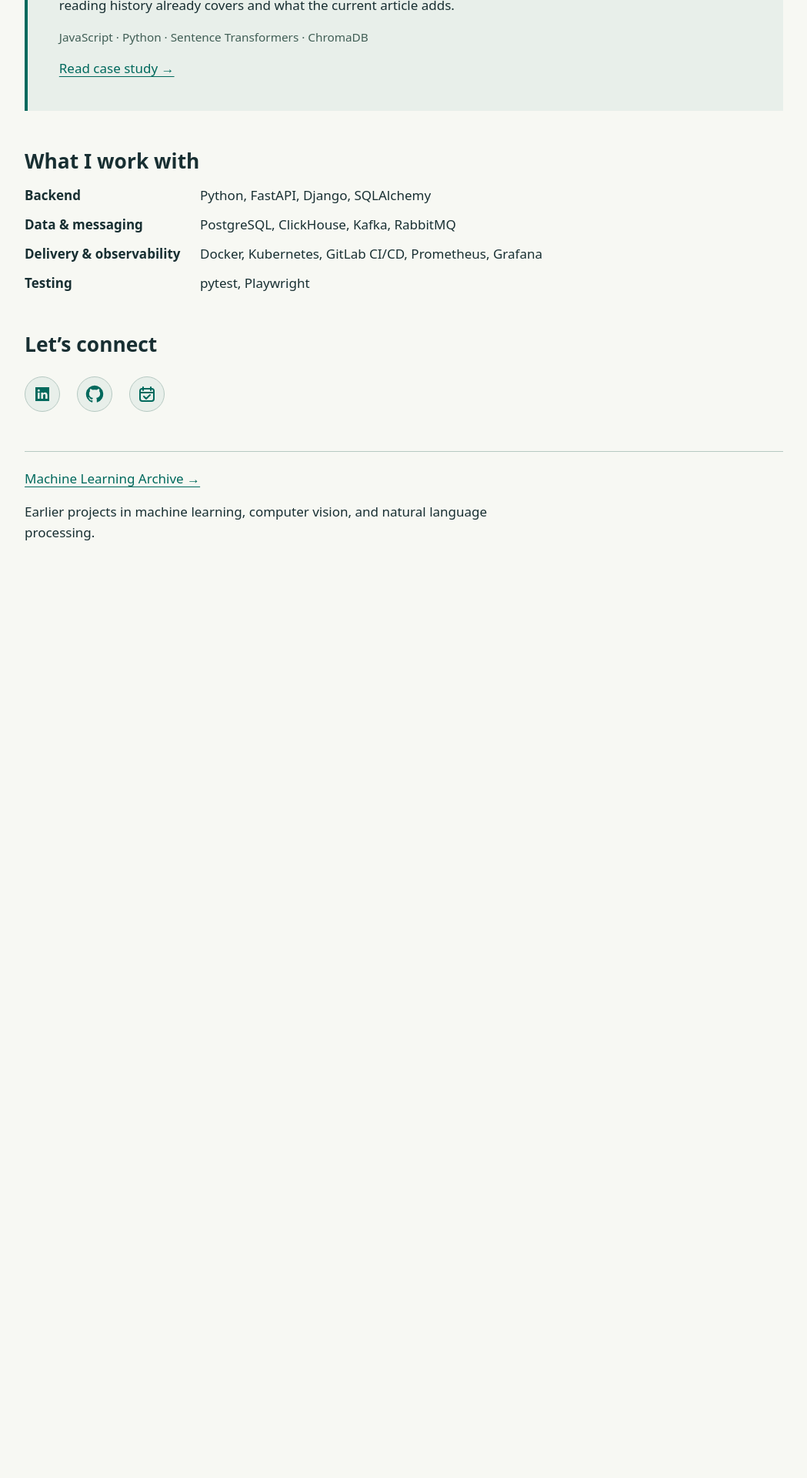
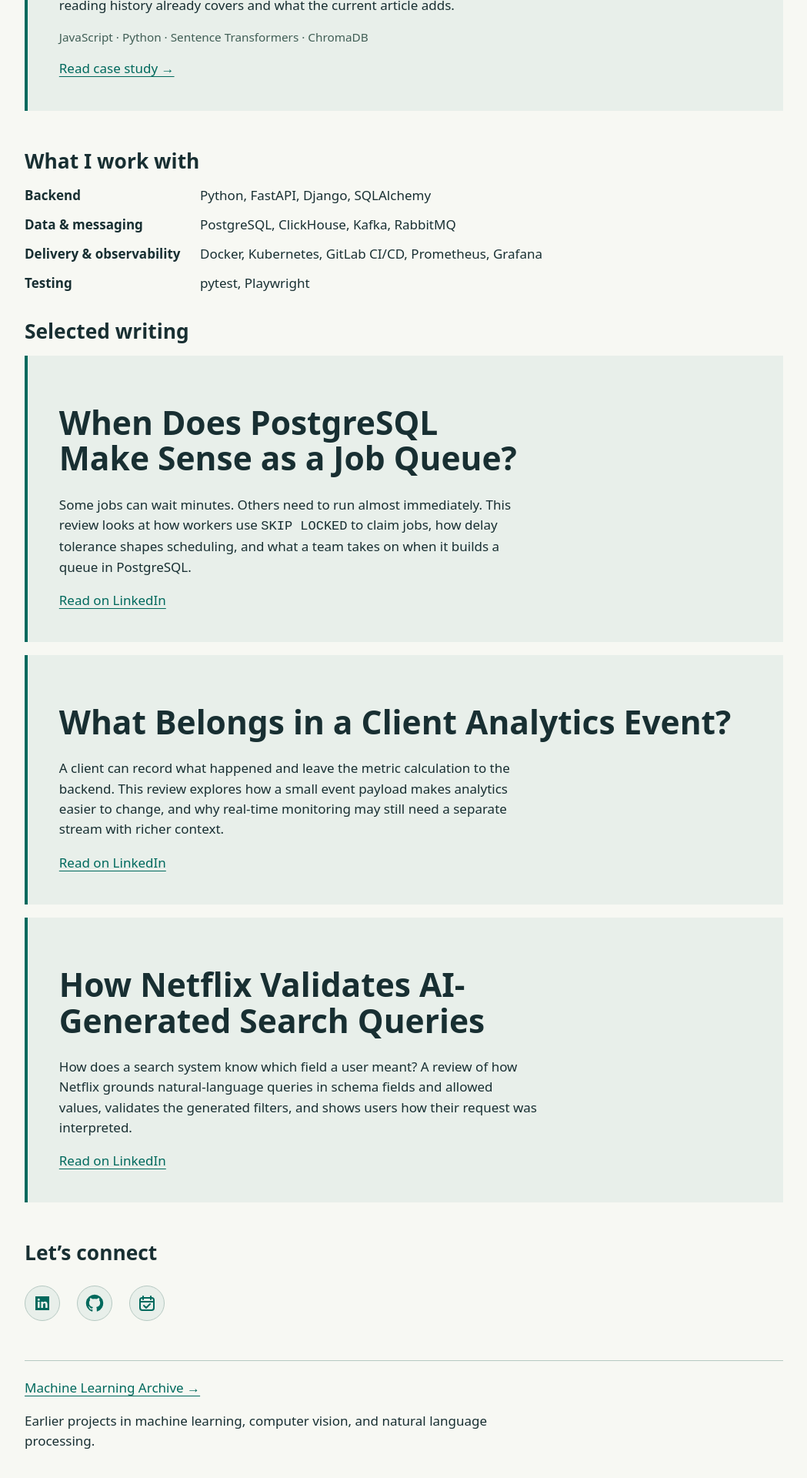
Before and after one commit to alex-coch/alex-coch.github.io, a Jekyll site: the page index.html, which Jekyll copies as it is, in a window 1280 px wide. Shown: the part 1832-3752 px from the top of the page at 77% size, without its empty margins (115-1164 px from the left). Built offline with Jekyll 4.4.1, drawn with Linux system fonts in a browser that asks for light colours; before the commit the page ends 2571 px from its top, so only the background shows below that.

Commit message:
Feature three LinkedIn reviews on the portfolio homepage

```diff
--- a/assets/portfolio.css
+++ b/assets/portfolio.css
@@ -22,7 +22,7 @@ article {background:var(--panel);border-left:4px solid var(--accent);padding:cla
 .pipeline .edge {padding:.55rem 1rem;color:var(--muted);font-size:.9rem}
 footer {margin:3rem 0 2rem;border-top:1px solid var(--line);padding-top:1.3rem}
 @media(prefers-reduced-motion:no-preference){html{scroll-behavior:smooth}}
-#work article + article {margin-top:1rem}
+:is(#work, #writing) article + article {margin-top:1rem}
 
 header nav {margin:0}
 header nav a {font-size:.95rem}
--- a/index.html
+++ b/index.html
@@ -49,6 +49,24 @@
     <dt>Testing</dt><dd>pytest, Playwright</dd>
   </dl>
 </section>
+<section id="writing">
+  <h2>Selected writing</h2>
+  <article>
+    <h3>When Does PostgreSQL Make Sense as a Job Queue?</h3>
+    <p>Some jobs can wait minutes. Others need to run almost immediately. This review looks at how workers use <code>SKIP LOCKED</code> to claim jobs, how delay tolerance shapes scheduling, and what a team takes on when it builds a queue in PostgreSQL.</p>
+    <a href="https://www.linkedin.com/feed/update/urn:li:activity:7451172358293372929/" aria-label="Read on LinkedIn: When Does PostgreSQL Make Sense as a Job Queue?">Read on LinkedIn</a>
+  </article>
+  <article>
+    <h3>What Belongs in a Client Analytics Event?</h3>
+    <p>A client can record what happened and leave the metric calculation to the backend. This review explores how a small event payload makes analytics easier to change, and why real-time monitoring may still need a separate stream with richer context.</p>
+    <a href="https://www.linkedin.com/feed/update/urn:li:activity:7483528796965560320/" aria-label="Read on LinkedIn: What Belongs in a Client Analytics Event?">Read on LinkedIn</a>
+  </article>
+  <article>
+    <h3>How Netflix Validates AI-Generated Search Queries</h3>
+    <p>How does a search system know which field a user meant? A review of how Netflix grounds natural-language queries in schema fields and allowed values, validates the generated filters, and shows users how their request was interpreted.</p>
+    <a href="https://www.linkedin.com/feed/update/urn:li:activity:7439181328761143296/" aria-label="Read on LinkedIn: How Netflix Validates AI-Generated Search Queries">Read on LinkedIn</a>
+  </article>
+</section>
 <section id="contact">
   <h2>Let’s connect</h2>
   <div class="actions contact-icons">
```
